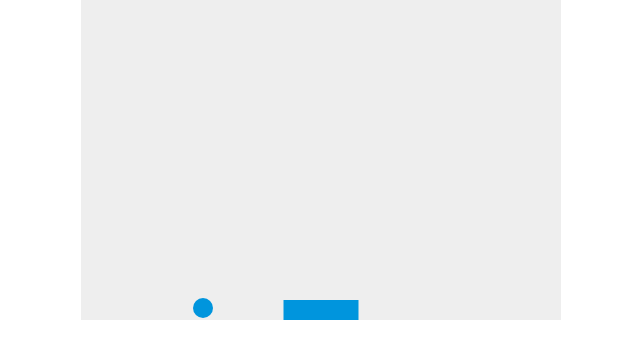
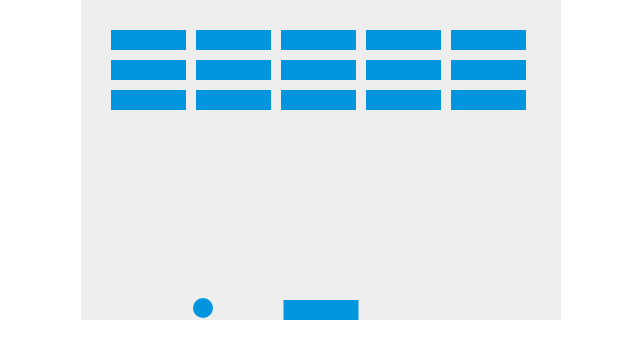
Before and after one commit to x0y0z0/BreakoutJS, a plain HTML site: page index.html in a window 1280 px wide. Shown: the whole page, without its empty margins (319-959 px from the left). Drawn offline with Linux system fonts and the light colour scheme.

Commit message:
bricks added

```diff
--- a/index.html
+++ b/index.html
@@ -36,6 +36,22 @@
     const paddleWidth = 75;
     let paddleX = (canvas.width - paddleWidth) / 2;
 
+    const brickRowCount = 3;
+    const brickColumnCount = 5;
+    const brickWidth = 75;
+    const brickHeight = 20;
+    const brickPadding = 10;
+    const brickOffsetTop = 30;
+    const brickOffsetLeft = 30;
+
+    const bricks = [];
+    for (let c = 0; c < brickColumnCount; c++) {
+      bricks[c] = [];
+      for (let r = 0; r < brickRowCount; r++) {
+        bricks[c][r] = { x: 0, y: 0 };
+      }
+    }
+
     let rightPressed = false;
     let leftPressed = false;
 
@@ -55,10 +71,27 @@
       ctx.closePath();
     }
 
+    function drawBricks() {
+      for (let c = 0; c < brickColumnCount; c++) {
+        for (let r = 0; r < brickRowCount; r++) {
+          const brickX = c * (brickWidth + brickPadding) + brickOffsetLeft;
+          const brickY = r * (brickHeight + brickPadding) + brickOffsetTop;
+          bricks[c][r].x = brickX;
+          bricks[c][r].y = brickY;
+          ctx.beginPath();
+          ctx.rect(brickX, brickY, brickWidth, brickHeight);
+          ctx.fillStyle = "#0095DD";
+          ctx.fill();
+          ctx.closePath();
+        }
+      }
+    }
+
     function draw() {
       ctx.clearRect(0, 0, canvas.width, canvas.height);
       drawBall();
       drawPaddle();
+      drawBricks();
       x += dx;
       y += dy;
 
@@ -111,7 +144,7 @@
       }
     }
 
-    const interval = setInterval(draw, 10);
+    const interval = setInterval(draw, 16);
 
   </script>
 </body>
```
Also changed, not shown: 1 other file.
